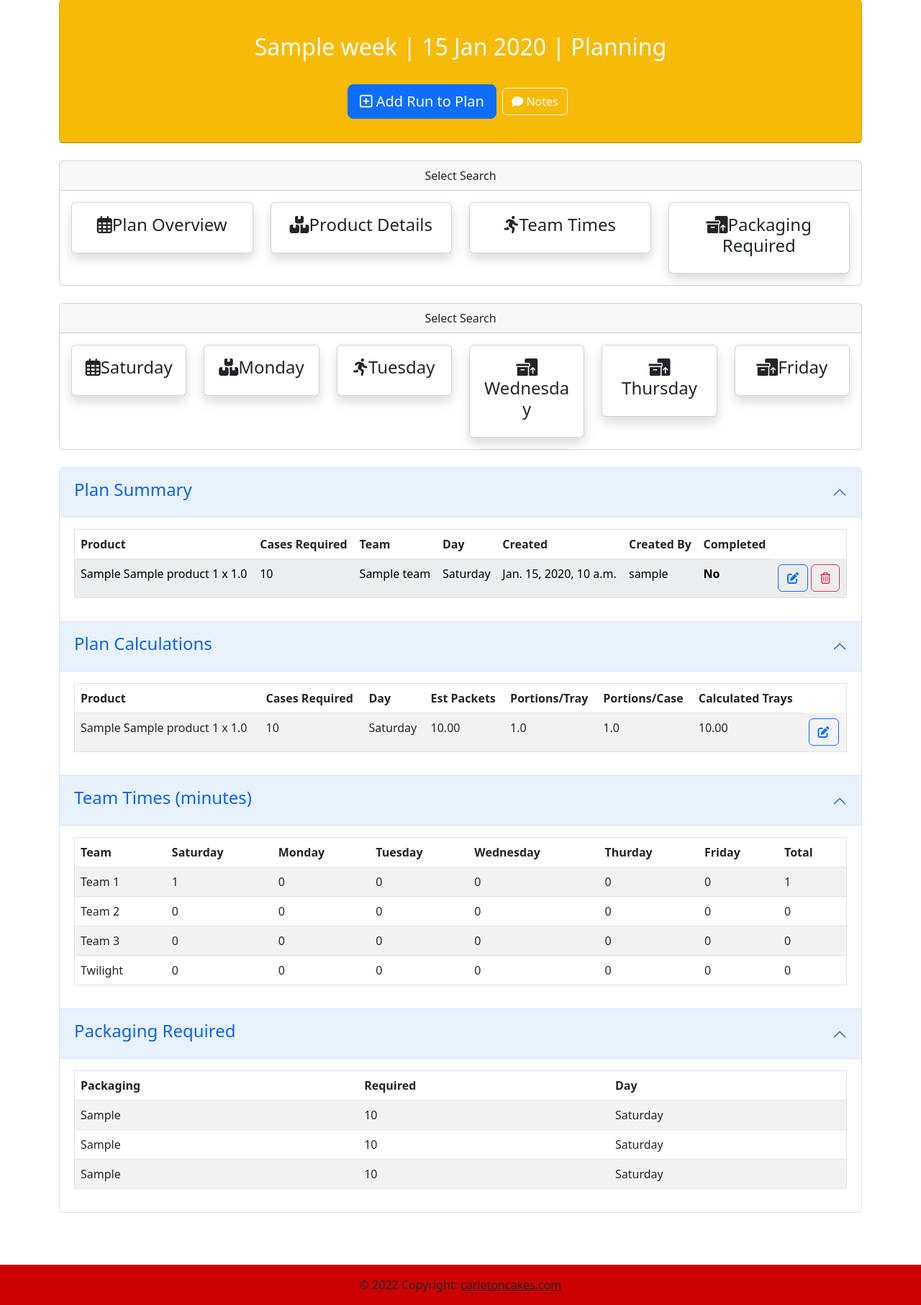
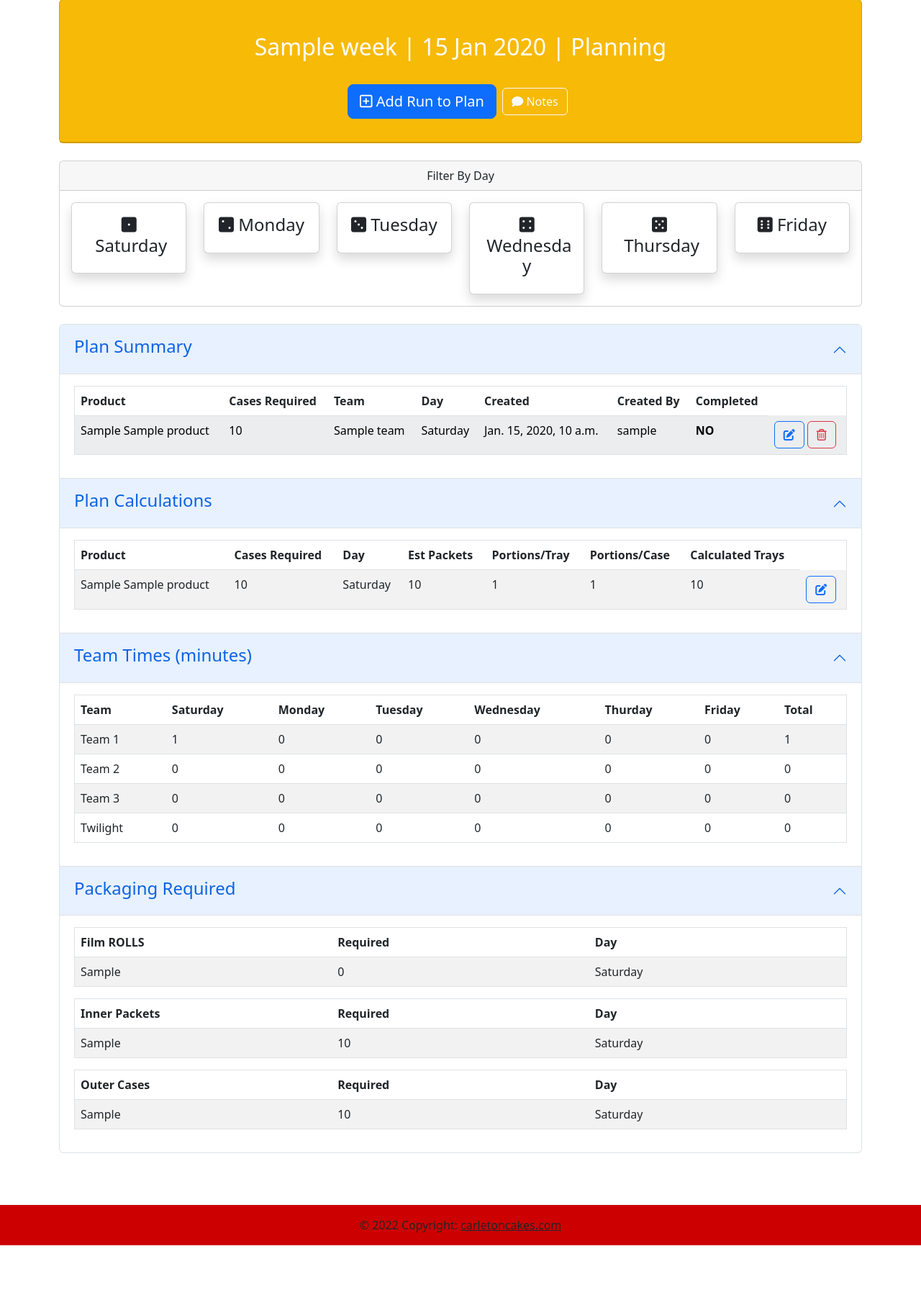
Before and after one commit to RadheyaM/Factory-Planner, a Django app: page /plan/1/detail in a window 1280 px wide. Shown: the part 107-1920 px from the top of the page at 72% size. After the commit the page ends 1837 px from the top, so only its background shows below. Run offline with Django 3.2, Linux system fonts and the light colour scheme; a user stored in the database is signed in; tables that the repository leaves empty hold one stand-in row (values such as "Sample post"); some libraries are stand-ins or nearby versions.

Commit message:
Improve the plan detail tables, start work on the filter by day pages

```diff
--- a/packing/managers.py
+++ b/packing/managers.py
@@ -53,7 +53,7 @@ class PackingRunQuerySet(models.QuerySet):
                     times.append(0)
         return times
 
-    def get_calc_trays(self):
+    def get_calcs(self):
         """
         A function to create some annotated rows with custom calculations
         relating to the PackingRun model.
@@ -66,6 +66,10 @@ class PackingRunQuerySet(models.QuerySet):
             ),
             est_packets=ExpressionWrapper(
                 F("name__product__pack_sz") * F("name__case_qty"),
+                output_field=FloatField(),
+            ),
+            film_rolls=ExpressionWrapper(
+                (F("name__product__pack_sz") * F("name__case_qty")) / 1000,
                 output_field=FloatField(),
             ),
         )
--- a/packing/models.py
+++ b/packing/models.py
@@ -13,7 +13,7 @@ DAYS = (
     (5, "Thursday"),
     (6, "Friday"),
 )
-COMPLETE = (("No", "No"), ("Yes", "Yes"))
+COMPLETE = (("No", "NO"), ("Yes", "YES"))
 
 
 class Pack(models.Model):
@@ -79,10 +79,6 @@ class Product(models.Model):
             self.customer
             + " "
             + self.name
-            + " "
-            + str(self.pack_sz)
-            + " x "
-            + str(self.ppc)
         )
 
 
--- a/packing/views.py
+++ b/packing/views.py
@@ -264,7 +264,7 @@ class DetailPlanView(DetailView):
         context = super().get_context_data(**kwargs)
         pk = self.kwargs["pk"]
         week = Week.objects.get(id=pk)
-        runs = PackingRun.objects.filter(week__id=pk).get_calc_trays()
+        runs = PackingRun.objects.filter(week__id=pk).get_calcs()
         notes = PackingRun.objects.filter(week__id=pk).exclude(notes__isnull=True)
         team_times = PackingRun.objects.get_team_times(pk)
         team_day_times = PackingRun.objects.get_team_day_times(pk)
@@ -286,7 +286,7 @@ def live_plan(request):
     staff directly involved in the packing process.
     """
     week = Week.objects.get(status=1)
-    runs = PackingRun.objects.filter(week=week).get_calc_trays()
+    runs = PackingRun.objects.filter(week=week).get_calcs()
     notes = runs.exclude(notes__isnull=True)
     team_times = runs.get_team_times(week.id)
     team_day_times = runs.get_team_day_times(week.id)
--- a/static/css/base.css
+++ b/static/css/base.css
@@ -20,6 +20,11 @@ table {
     padding: 8px;
   }
 
+.packaging-table th,
+.packaging-table td {
+  width: 33%;
+}
+
 .active {
   background-color: #FF0000;
   color: white;
--- /dev/null
+++ b/templates/detail/friday.html
@@ -0,0 +1 @@
+{% extends 'detail/plan-detail.html'%}
--- /dev/null
+++ b/templates/detail/monday.html
@@ -0,0 +1 @@
+{% extends 'detail/plan-detail.html'%}
--- a/templates/detail/plan-detail.html
+++ b/templates/detail/plan-detail.html
@@ -46,61 +46,11 @@
   </div>
 </div>
 <br>
-<!--Select information by subject-->
-<div class="container">
-    <div class="card">
-        <div class="card-header text-center">
-            Select Search
-        </div>
-        <div class="card-body">
-            <div class="row">
-                <!--Search plans link button-->
-                <div class="col-md-3">
-                    <a class="text-decoration-none text-dark" data-bs-toggle="tooltip" data-bs-placement="top"
-                        data-bs-title="Search for plans" href="{% url 'search-plans' %}">
-                        <!--The appropriate button turns red to signify active page-->
-                        <div class="card my-card shadow text-center p-3 {% block plan-style %}{% endblock plan-style %}">
-                            <h4><i class="fa-regular fa-calendar-days"></i>Plan Overview</h4>
-                        </div>
-                    </a>
-                </div>
-                <!--Search products link button-->
-                <div class="col-md-3">
-                    <a class="text-decoration-none text-dark" href="{% url 'search-products' %}">
-                        <!--The appropriate button turns red to signify active page-->
-                        <div class="card my-card shadow text-center p-3 {% block product-style %}{% endblock product-style %}">
-                            <h4><i class="fa-solid fa-boxes-stacked"></i>Product Details</h4>
-                        </div>
-                    </a>
-                </div>
-                <!--Search runs link button-->
-                <div class="col-md-3">
-                    <a class="text-decoration-none text-dark" href="{% url 'search-runs' %}">
-                        <!--The appropriate button turns red to signify active page-->
-                        <div class="card my-card shadow text-center p-3 {% block run-style %}{% endblock run-style %}">
-                            <h4><i class="fa-solid fa-person-running"></i>Team Times</h4>
-                        </div>
-                    </a>
-                </div>
-                <!--Search packaging link button-->
-                <div class="col-md-3">
-                    <a class="text-decoration-none text-dark" href="{% url 'search-packaging' %}">
-                        <!--The appropriate button turns red to signify active page-->
-                        <div class="card my-card shadow text-center p-3 {% block packaging-style %}{% endblock packaging-style %}">
-                            <h4><i class="fa-solid fa-boxes-packing"></i>Packaging Required</h4>
-                        </div>
-                    </a>
-                </div>
-            </div>
-        </div>
-    </div>
-</div>
-<br>
 <!--Select information by day-->
 <div class="container">
   <div class="card">
       <div class="card-header text-center">
-          Select Search
+          Filter By Day
       </div>
       <div class="card-body">
           <div class="row">
@@ -110,7 +60,7 @@
                       data-bs-title="Search for plans" href="{% url 'search-plans' %}">
                       <!--The appropriate button turns red to signify active page-->
                       <div class="card my-card shadow text-center p-3 {% block saturday-style %}{% endblock saturday-style %}">
-                          <h4><i class="fa-regular fa-calendar-days"></i>Saturday</h4>
+                          <h4><i class="fa-solid fa-dice-one"></i>&nbsp;Saturday</h4>
                       </div>
                   </a>
               </div>
@@ -119,7 +69,7 @@
                   <a class="text-decoration-none text-dark" href="{% url 'search-products' %}">
                       <!--The appropriate button turns red to signify active page-->
                       <div class="card my-card shadow text-center p-3 {% block monday-style %}{% endblock monday-style %}">
-                          <h4><i class="fa-solid fa-boxes-stacked"></i>Monday</h4>
+                          <h4><i class="fa-solid fa-dice-two"></i>&nbsp;Monday</h4>
                       </div>
                   </a>
               </div>
@@ -128,7 +78,7 @@
                   <a class="text-decoration-none text-dark" href="{% url 'search-runs' %}">
                       <!--The appropriate button turns red to signify active page-->
                       <div class="card my-card shadow text-center p-3 {% block tuesday-style %}{% endblock tuesday-style %}">
-                          <h4><i class="fa-solid fa-person-running"></i>Tuesday</h4>
+                          <h4><i class="fa-solid fa-dice-three"></i>&nbsp;Tuesday</h4>
                       </div>
                   </a>
               </div>
@@ -137,7 +87,7 @@
                   <a class="text-decoration-none text-dark" href="{% url 'search-packaging' %}">
                       <!--The appropriate button turns red to signify active page-->
                       <div class="card my-card shadow text-center p-3 {% block wednesday-style %}{% endblock wednesday-style %}">
-                          <h4><i class="fa-solid fa-boxes-packing"></i>Wednesday</h4>
+                          <h4><i class="fa-solid fa-dice-four"></i>&nbsp;Wednesday</h4>
                       </div>
                   </a>
               </div>
@@ -145,7 +95,7 @@
                 <a class="text-decoration-none text-dark" href="{% url 'search-packaging' %}">
                     <!--The appropriate button turns red to signify active page-->
                     <div class="card my-card shadow text-center p-3 {% block thursday-style %}{% endblock thursday-style %}">
-                        <h4><i class="fa-solid fa-boxes-packing"></i>Thursday</h4>
+                        <h4><i class="fa-solid fa-dice-five"></i>&nbsp;Thursday</h4>
                     </div>
                 </a>
             </div>
@@ -153,7 +103,7 @@
               <a class="text-decoration-none text-dark" href="{% url 'search-packaging' %}">
                   <!--The appropriate button turns red to signify active page-->
                   <div class="card my-card shadow text-center p-3 {% block friday-style %}{% endblock friday-style %}">
-                      <h4><i class="fa-solid fa-boxes-packing"></i>Friday</h4>
+                      <h4><i class="fa-solid fa-dice-six"></i>&nbsp;Friday</h4>
                   </div>
               </a>
           </div>
@@ -207,7 +157,7 @@
                       <td>{{ run.get_day_display }}</td>
                       <td>{{ run.created_when }}</td>
                       <td>{{ run.created_by }}</td>
-                      <td><strong>{{ run.complete }}</strong></td>
+                      <td><strong>{{ run.get_complete_display }}</strong></td>
                       <td>
                         {% if perms.packing.edit_packingrun %}
                         <a class="btn btn-outline-primary" {% block update-template %}href="{% url 'packing-run-update' run.id %}"{% endblock update-template %}><i
@@ -258,10 +208,10 @@
                     <td>{{ run.name.product }}</td>
                     <td>{{ run.name.case_qty }}</td>
                     <td>{{ run.get_day_display }}</td>
-                    <td>{{ run.est_packets | floatformat:2 }}</td>
-                    <td>{{ run.name.product.ppt }}</td>
-                    <td>{{ run.name.product.ppc }}</td>
-                    <td>{{ run.trays | floatformat:2 }}</td>
+                    <td>{{ run.est_packets | floatformat:"0g" }}</td>
+                    <td>{{ run.name.product.ppt | floatformat:"0g"  }}</td>
+                    <td>{{ run.name.product.ppc | floatformat:"0g"}}</td>
+                    <td>{{ run.trays | floatformat:"0g" }}</td>
                     <td>
                       {% if perms.packing.edit_packingrun %}
                       <a class="btn btn-outline-primary" href="{% url 'packing-run-update' run.id %}">
@@ -365,27 +315,53 @@
         <div class="accordion-body">
           <!--Accordion No.4 table content -->
           <div class="table-container">
-            <table class=" table table-striped text-center">
+            <table class="table table-striped packaging-table">
               <thead>
                 <tr>
-                  <th>Packaging</th>
+                  <th>Film ROLLS</th>
+                  <th>Required</th>
+                  <th>Day</th>
+                </tr>
+              </thead>
+              <tbody class="text-center">
+                <!--Accordion No.4 Data loop-->
+                {% for run in runs %}
+                  <tr>
+                    <td>{{ run.name.product.packaging.film }}</td>
+                    <td>{{ run.film_rolls|floatformat:"0g" }}</td>
+                    <td>{{ run.get_day_display }}</td>
+                  </tr>
+                {% endfor %}
+              </tbody>
+            </table>
+            <table class="table table-striped packaging-table">
+              <thead>
+                <tr>
+                  <th>Inner Packets</th>
                   <th>Required</th>
                   <th>Day</th>
                 </tr>
               </thead>
               <tbody>
-                <!--Accordion No.4 Data loop-->
                 {% for run in runs %}
-                  <tr>
-                    <td>{{ run.name.product.packaging.film }}</td>
-                    <td>{{ run.est_packets|floatformat:"0g" }}</td>
-                    <td>{{ run.get_day_display }}</td>
-                  </tr>
                   <tr>
                     <td>{{ run.name.product.packaging.inner }}</td>
                     <td>{{ run.est_packets|floatformat:"0g"}}</td>
                     <td>{{ run.get_day_display }}</td>
                   </tr>
+                {% endfor %}
+              </tbody>
+            </table>
+            <table class="table table-striped packaging-table">
+              <thead>
+                <tr>
+                  <th>Outer Cases</th>
+                  <th>Required</th>
+                  <th>Day</th>
+                </tr>
+              </thead>
+              <tbody>
+                {% for run in runs %}
                   <tr>
                     <td>{{ run.name.product.packaging.outer }}</td>
                     <td>{{ run.name.case_qty|floatformat:"0g" }}</td>
--- /dev/null
+++ b/templates/detail/thursday.html
@@ -0,0 +1 @@
+{% extends 'detail/plan-detail.html'%}
--- /dev/null
+++ b/templates/detail/tuesday.html
@@ -0,0 +1 @@
+{% extends 'detail/plan-detail.html'%}
--- /dev/null
+++ b/templates/detail/wednesday.html
@@ -0,0 +1 @@
+{% extends 'detail/plan-detail.html'%}
```
Also changed, not shown: templates/detail/saturday.html (added).
